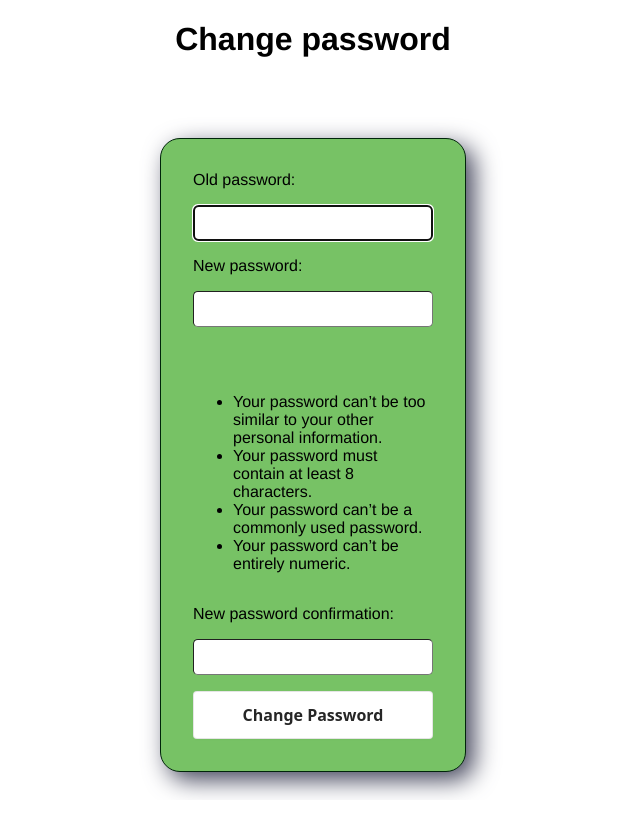
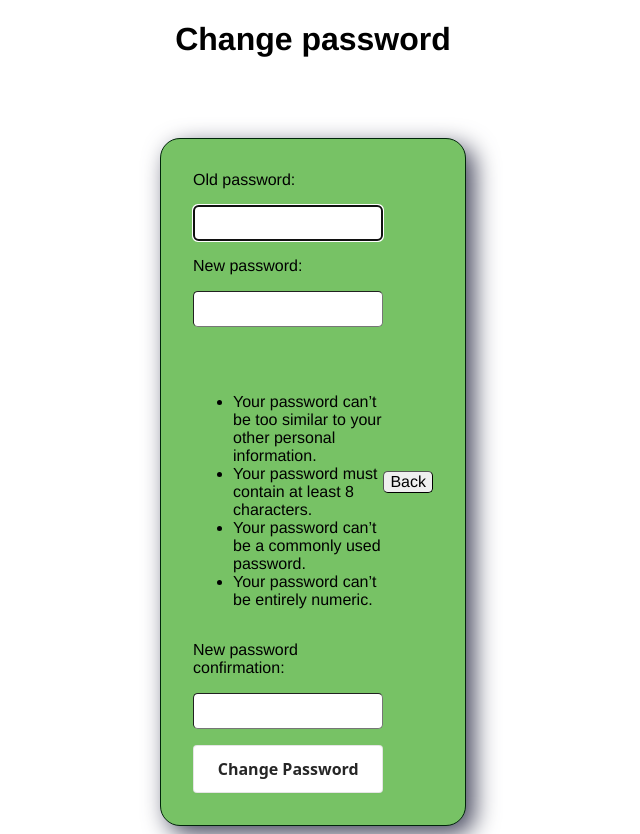
Before and after one commit to xAdiro/TrytytkowyKomunikatorE2EE, a Django app: page /change-password/ in a window 1280 px wide. Shown: the whole page, without its empty margins (327-967 px from the left). Before the commit the page ends 798 px from the top, so only its background shows below. Run offline with Django 4.2, Linux system fonts and the light colour scheme.

Commit message:
Added back button

```diff
--- a/trytytkowy_komunikator/chat_app/templates/change_password.html
+++ b/trytytkowy_komunikator/chat_app/templates/change_password.html
@@ -7,6 +7,12 @@
     {{ form }}
     <button type="submit" class="submit-button">Change Password</button>
 </form>
+
+<form method="POST" action="/" class="topbar_item">
+    {% csrf_token %}
+    <button type="submit">Back</button>
+</form>
+
 {% comment %} <form method="POST" action="/change-password-action/">
     {% csrf_token %}
     <input type="password" placeholder="Old password" id="old-password" name="old-password">
```
